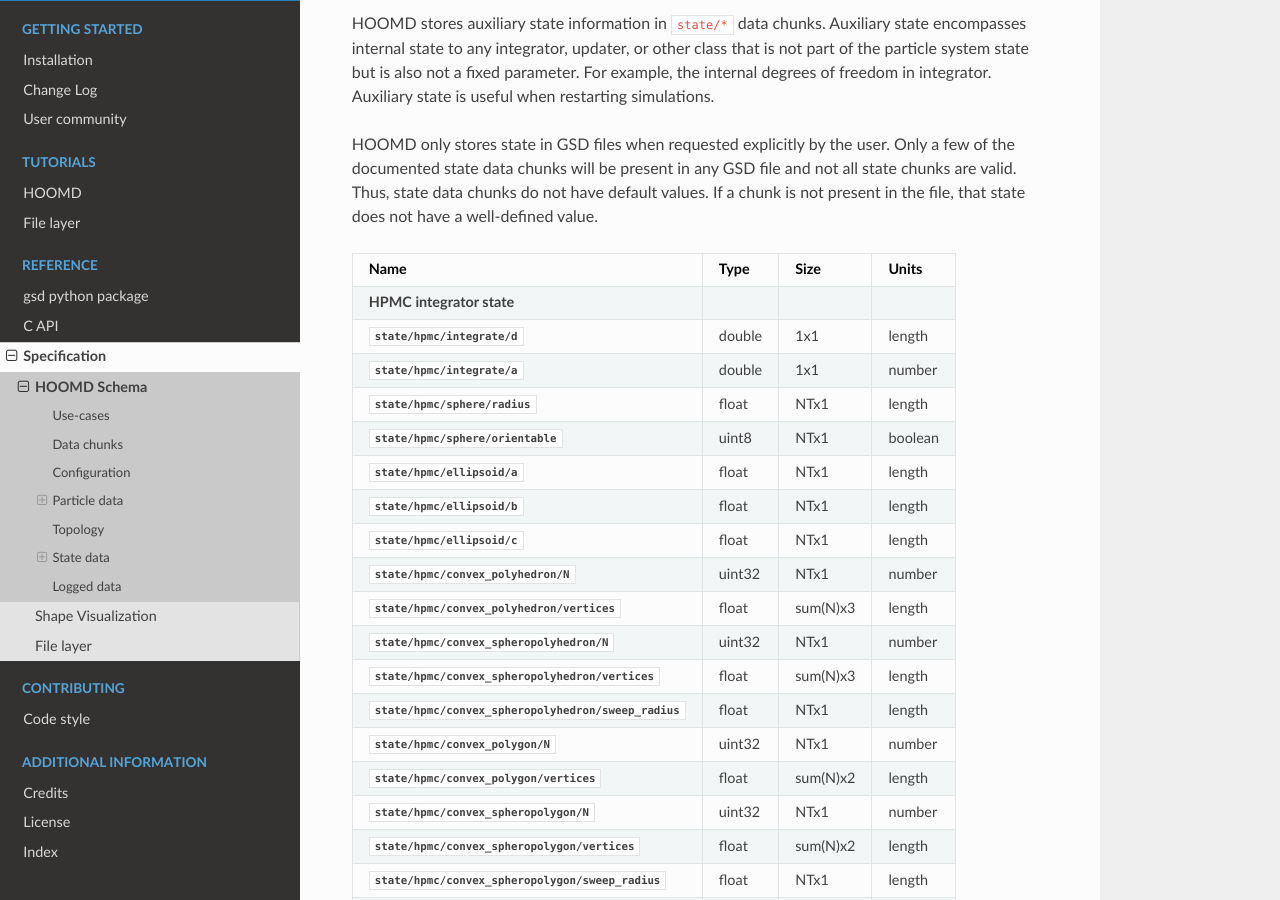
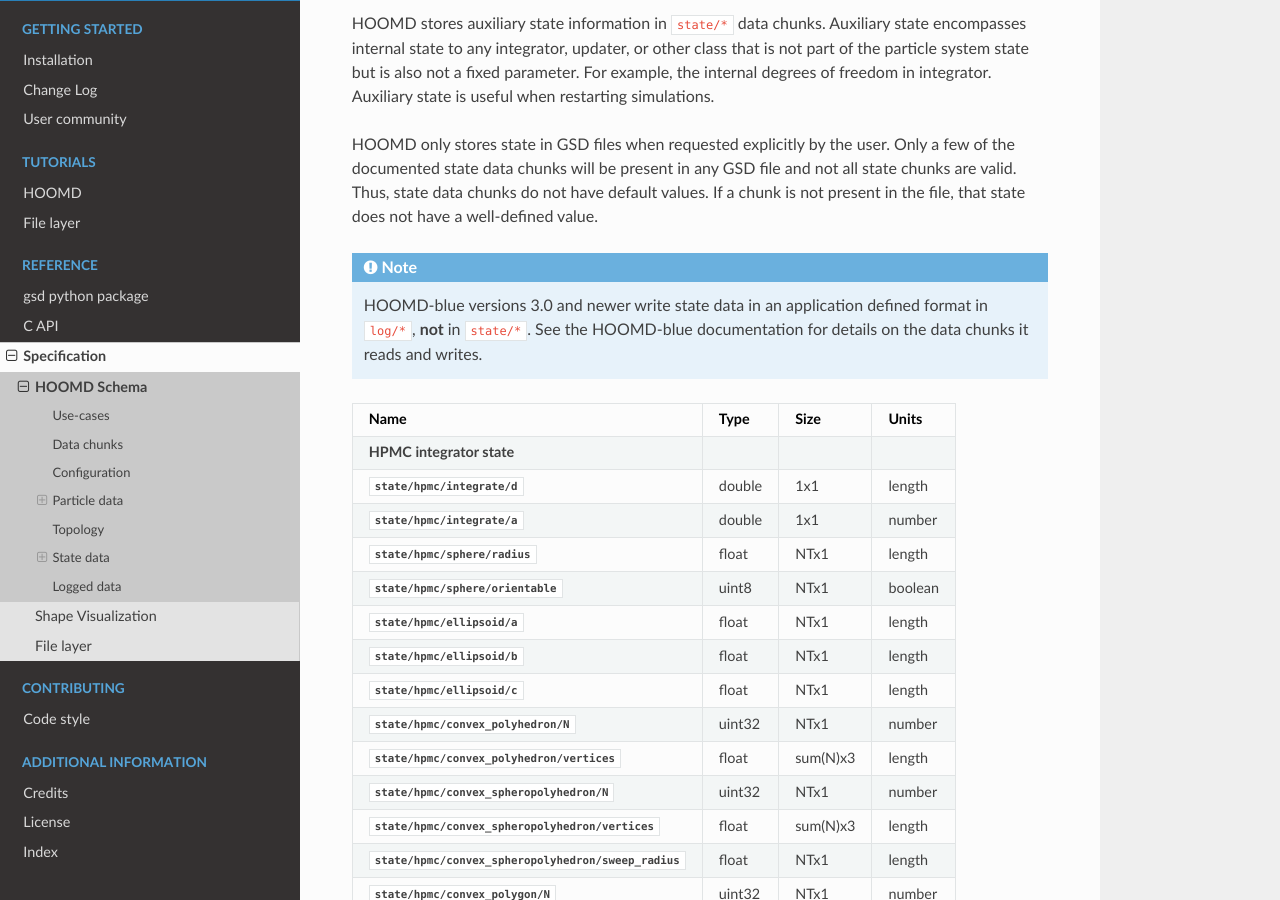
Before and after one commit to glotzerlab/gsd, a Sphinx documentation site: the page built from doc/schema-hoomd.rst, in a window 1280 px wide and 900 px high, scrolled down 12808 px. Built offline with Sphinx 7.4.7 and the Read the Docs theme 2.0.0, drawn with Linux system fonts in a browser that asks for light colours.

Commit message:
Note that HOOMD-blue v3.0 does not use state/* chunks

```diff
--- a/doc/schema-hoomd.rst
+++ b/doc/schema-hoomd.rst
@@ -562,6 +562,12 @@
 state data chunks will be present in any GSD file and not all state chunks are valid. Thus, state data chunks do not
 have default values. If a chunk is not present in the file, that state does not have a well-defined value.
 
+.. note::
+
+    HOOMD-blue versions 3.0 and newer write state data in an application defined
+    format in ``log/*``, **not** in ``state/*``. See the HOOMD-blue
+    documentation for details on the data chunks it reads and writes.
+
 ========================================================== ====== ========= ================
 Name                                                       Type   Size      Units
 ========================================================== ====== ========= ================
```
